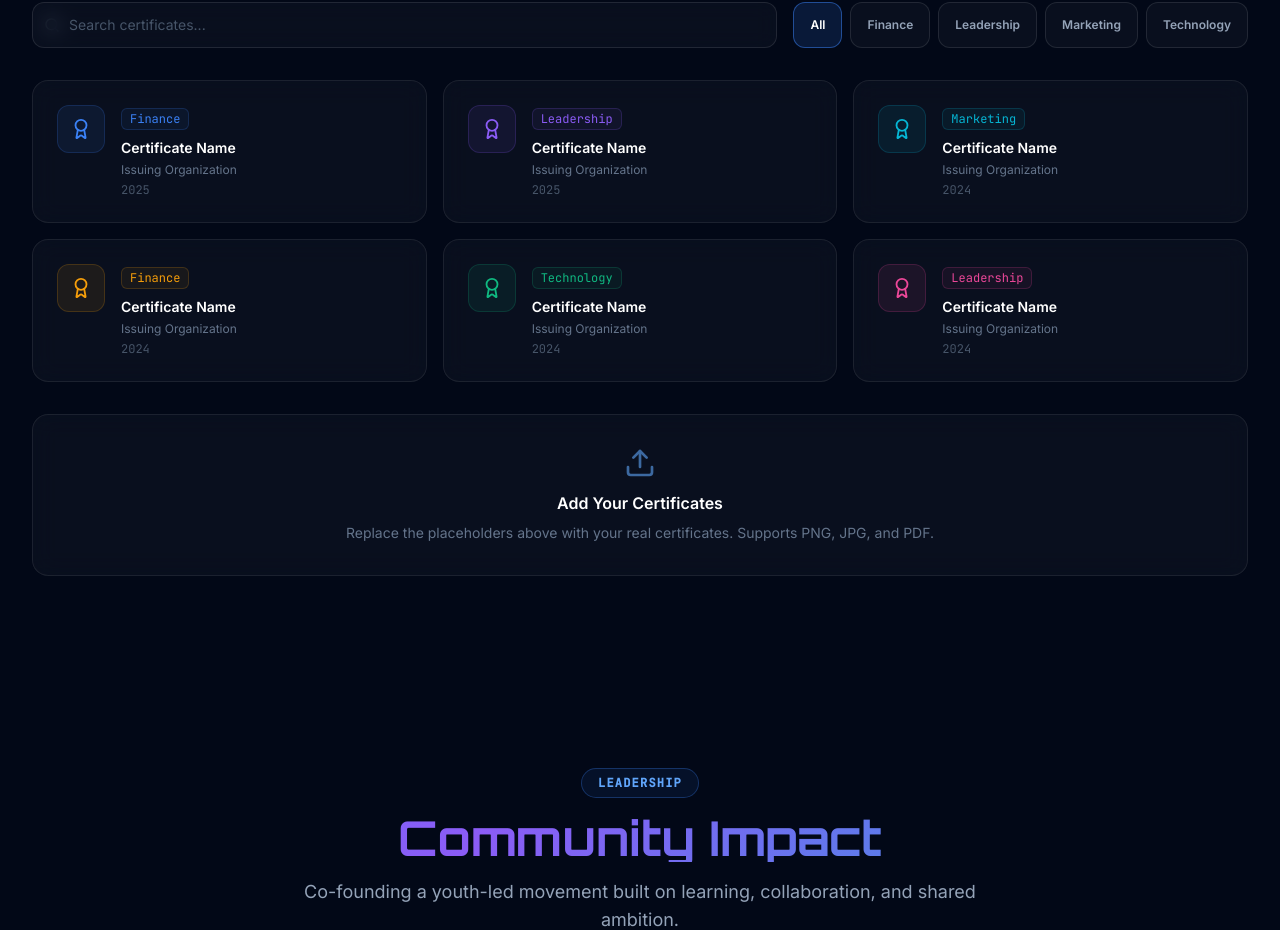
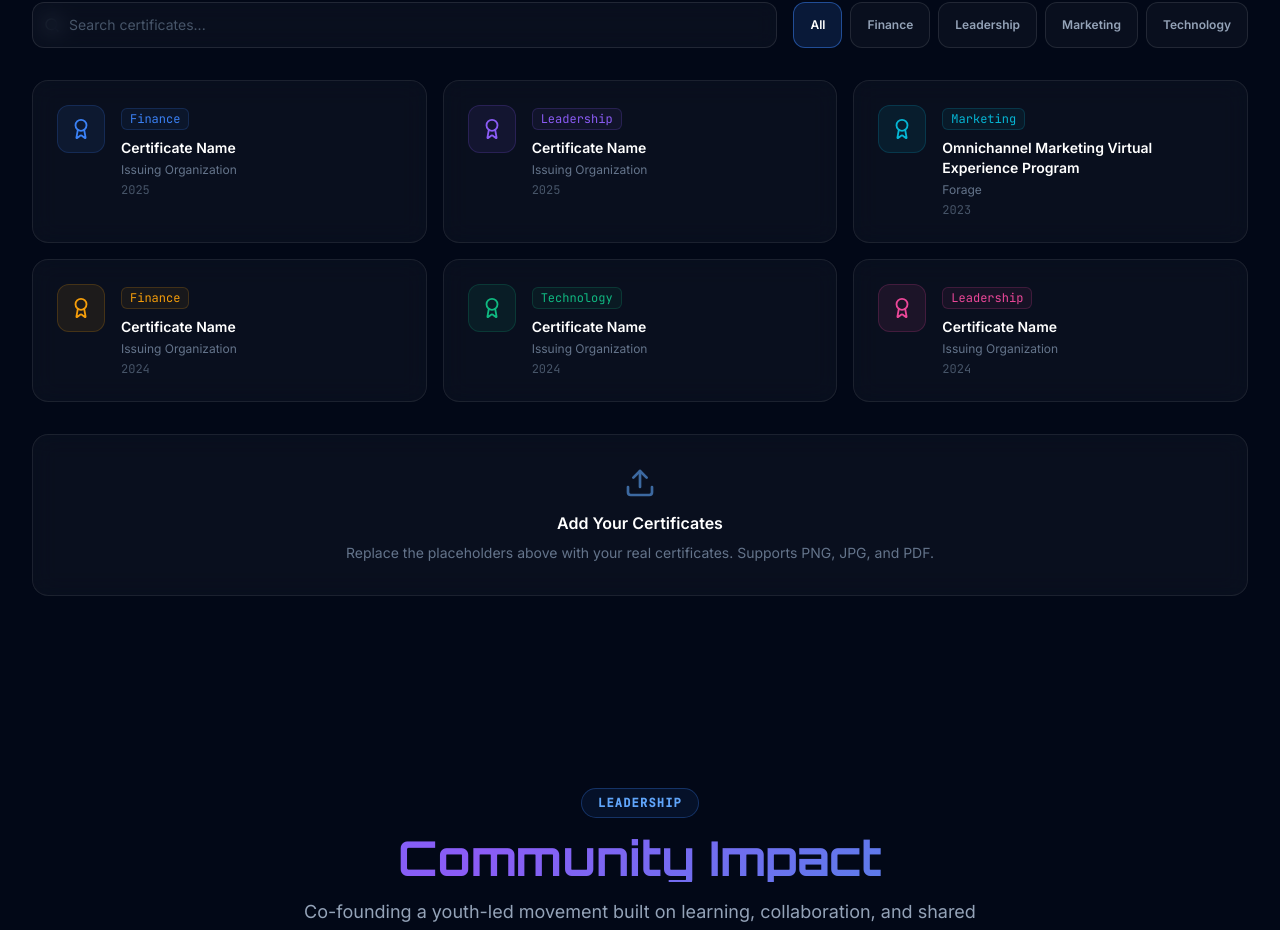
Before and after one commit to aryankul07/portfolio, a Next.js app: page / in a window 1280 px wide. Shown: the part 4492-5422 px from the top of the page. Built offline with nearby package versions, Linux system fonts and the light colour scheme.

Commit message:
Update AchievementsSection.tsx

```diff
--- a/components/sections/AchievementsSection.tsx
+++ b/components/sections/AchievementsSection.tsx
@@ -15,7 +15,7 @@ const stats = [
 const placeholderCerts = [
   { id: 1, title: "Certificate Name", issuer: "Issuing Organization", date: "2025", category: "Finance", color: "#3b82f6" },
   { id: 2, title: "Certificate Name", issuer: "Issuing Organization", date: "2025", category: "Leadership", color: "#8b5cf6" },
-  { id: 3, title: "Certificate Name", issuer: "Issuing Organization", date: "2024", category: "Marketing", color: "#06b6d4" },
+  { id: 3, title: "Omnichannel Marketing Virtual Experience Program", issuer: "Forage", date: "2023", category: "Marketing", color: "#06b6d4" },
   { id: 4, title: "Certificate Name", issuer: "Issuing Organization", date: "2024", category: "Finance", color: "#f59e0b" },
   { id: 5, title: "Certificate Name", issuer: "Issuing Organization", date: "2024", category: "Technology", color: "#10b981" },
   { id: 6, title: "Certificate Name", issuer: "Issuing Organization", date: "2024", category: "Leadership", color: "#ec4899" },
```
